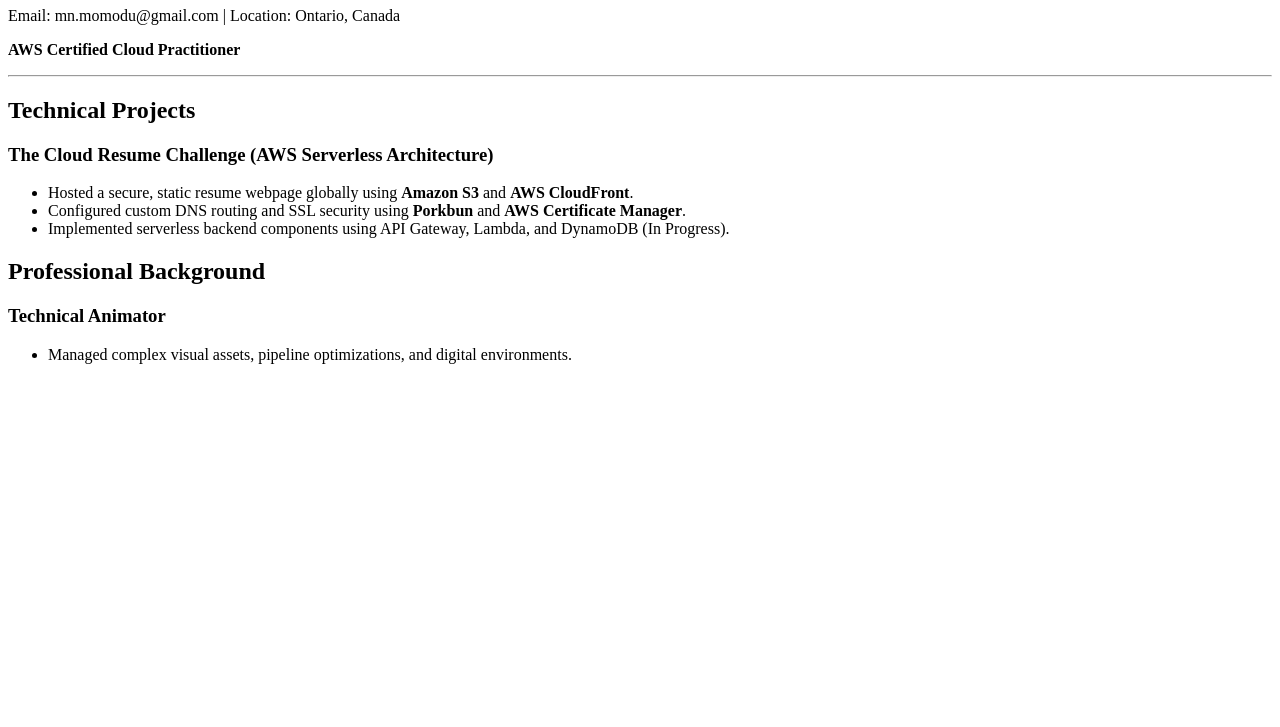
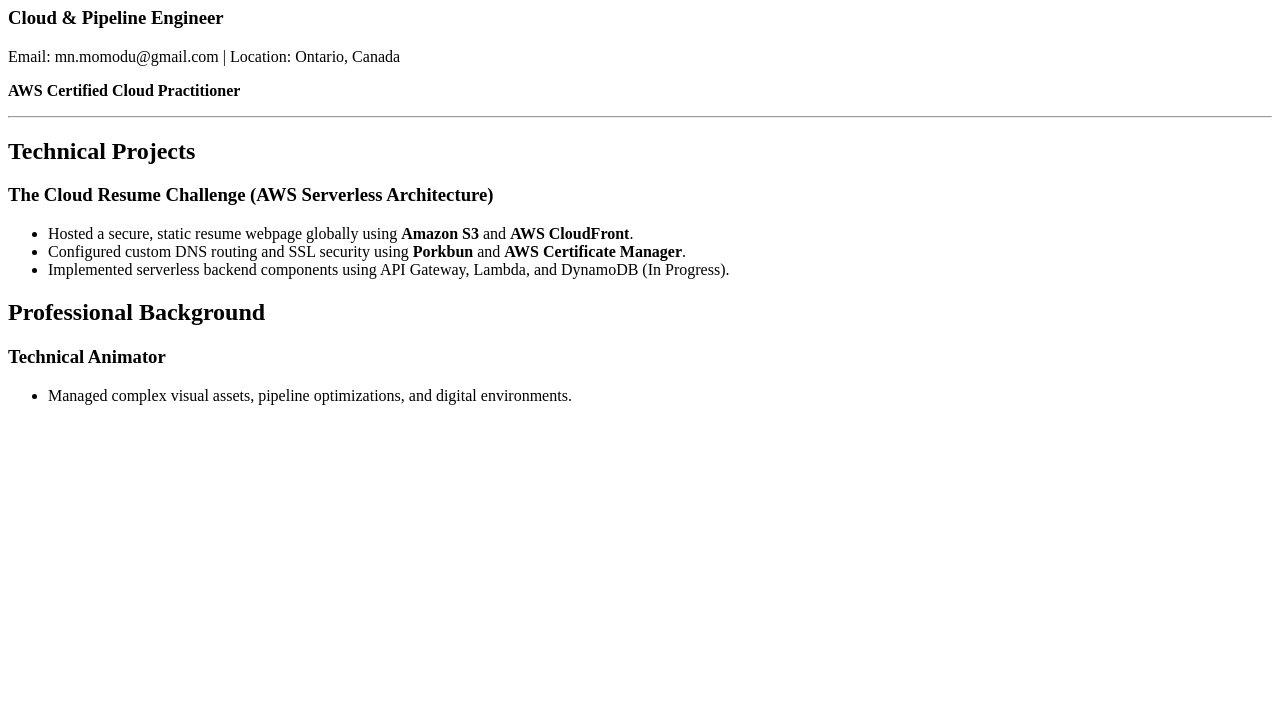
Before and after one commit to nurudeenmomodu-blip/cloud-resume, a plain HTML site: page index.html in a window 1280 px wide. Shown: the part 73-800 px from the top of the page. Drawn offline with Linux system fonts and the light colour scheme.

Commit message:
Update job title

```diff
--- a/index.html
+++ b/index.html
@@ -6,6 +6,7 @@
 </head>
 <body>
     <h1>Nurudeen Momodu</h1>
+    <h3>Cloud & Pipeline Engineer</h3>
     <p>Email: mn.momodu@gmail.com | Location: Ontario, Canada</p>
     <p><strong>AWS Certified Cloud Practitioner</strong></p>
 
```
